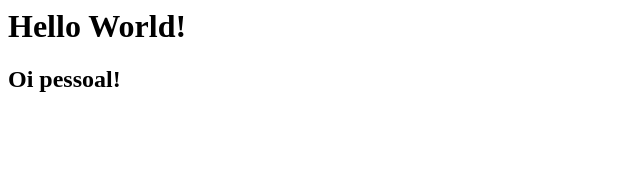
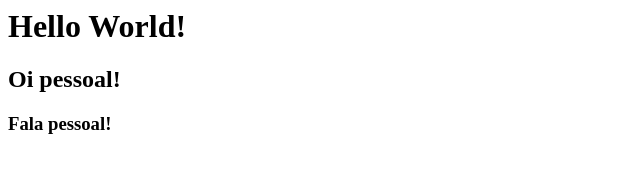
Before and after one commit to amandaluise14/aulas_dsm2, a plain HTML site: page index.html in a window 1280 px wide. Shown: the whole page, without its empty margins (0-640 px from the left). Drawn offline with Linux system fonts and the light colour scheme.

Commit message:
ADD - Adicionei uma segunda saudacao.

```diff
--- a/index.html
+++ b/index.html
@@ -8,6 +8,7 @@
 
  <h1>Hello World!</h1>
  <h2>Oi pessoal!</h2>
+ <h3>Fala pessoal!</h3>
 
 </body>
 
```
